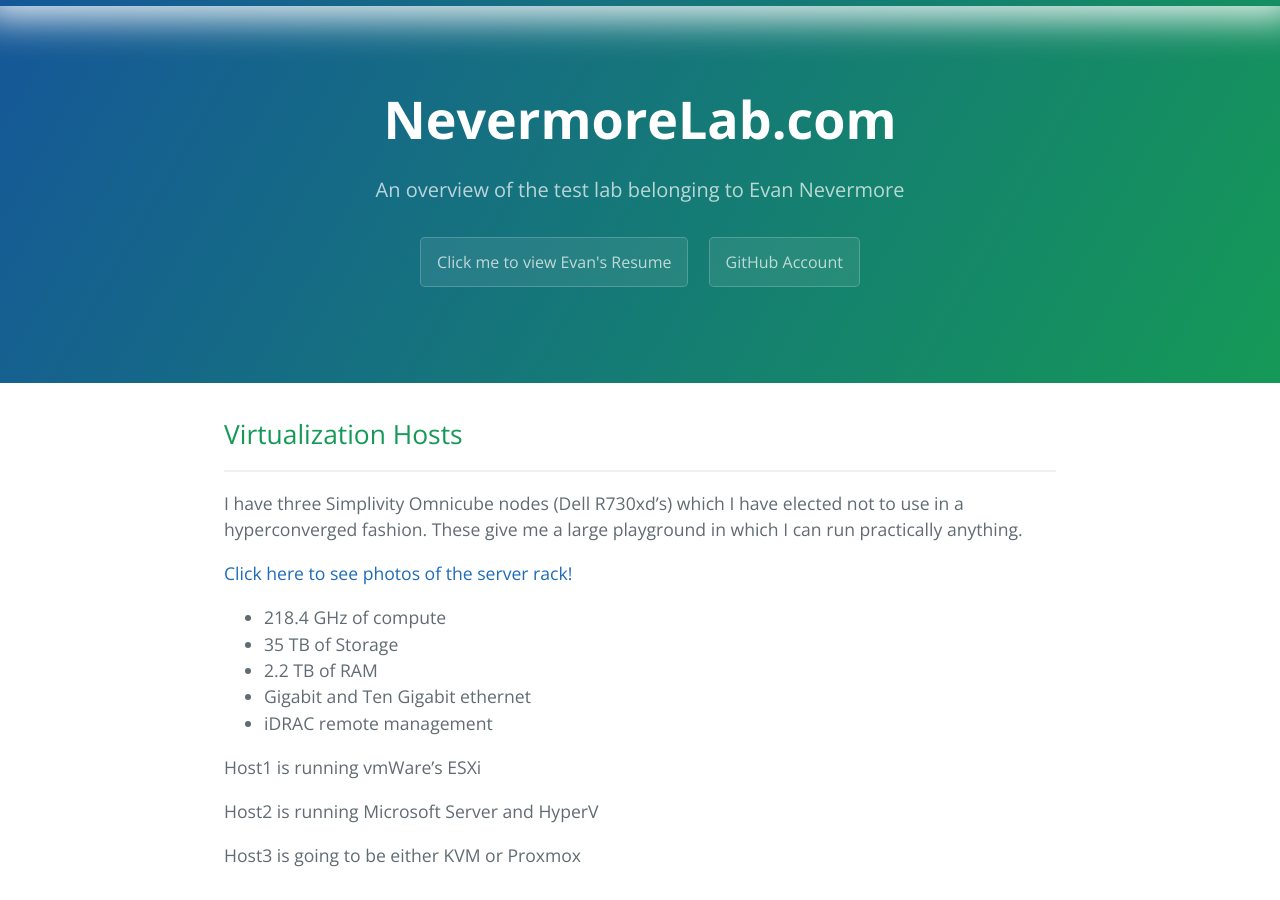
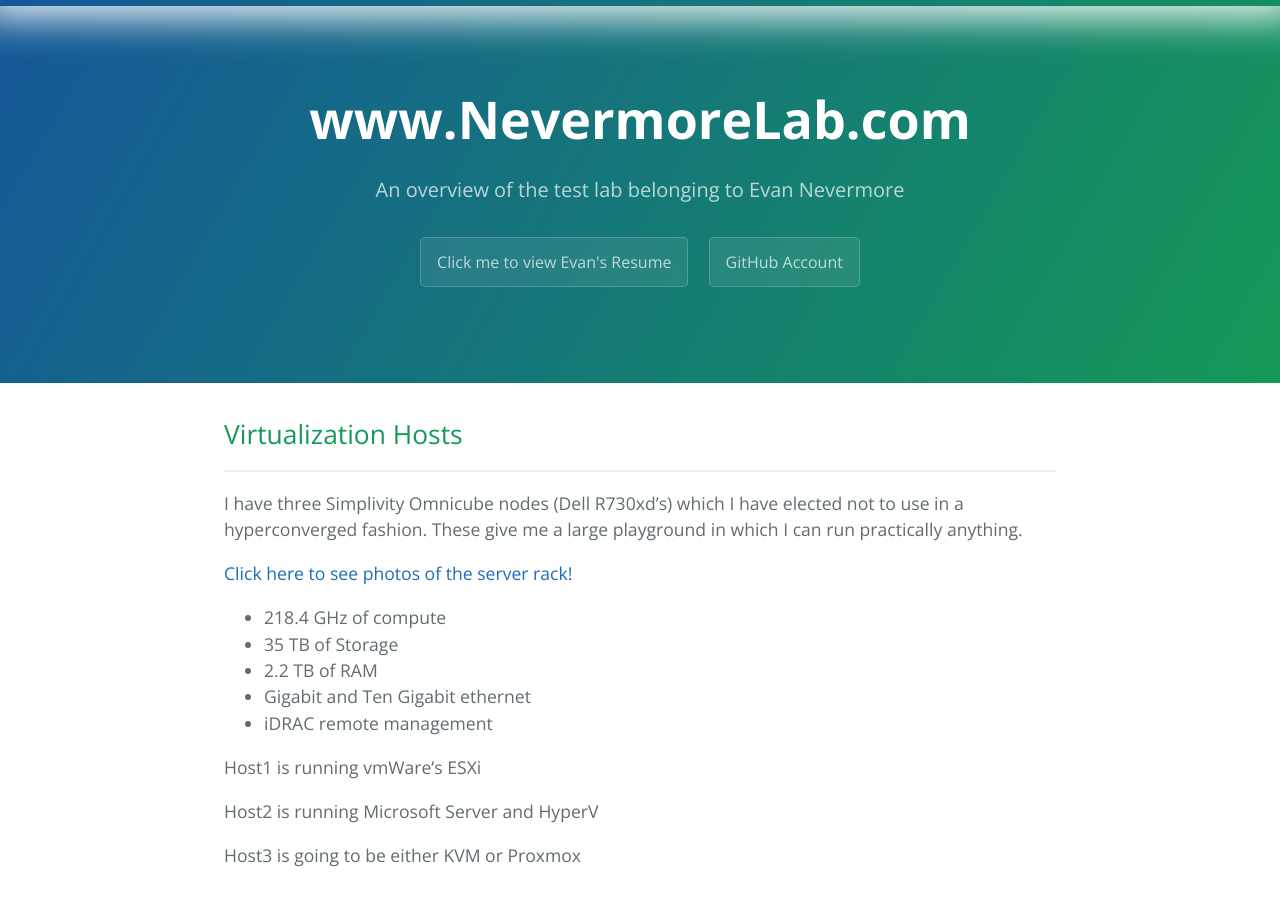
Before and after one commit to InfiniteInsight/InfiniteInsight.github.io, a Jekyll site: the page built from index.md, in a window 1280 px wide and 900 px high. Built offline with Jekyll 4.4.1, drawn with Linux system fonts in a browser that asks for light colours; our own code applies the rules of GitHub Pages for plain Markdown files.

Commit message:
description adjustment

```diff
--- a/_layouts/default.html
+++ b/_layouts/default.html
@@ -24,9 +24,9 @@
     <a id="skip-to-content" href="#content">Skip to the content.</a>
 
     <header class="page-header" role="banner">
-      <h1 class="project-name">NevermoreLab.com</h1>
+      <h1 class="project-name">www.NevermoreLab.com</h1>
       <h2 class="project-tagline">{{ page.description | default: site.description | default: site.github.project_tagline }}</h2>
-      <a href="/assets/docs/EvanNevermore-Resume.pdf" class="btn" target="_blank" rel="noopener noreferrer">Click me to view Evan's Resume</a>
+      <a href="https://www.nevermorelab.com/assets/docs/EvanNevermore-Resume.pdf" class="btn" target="_blank" rel="noopener noreferrer">Click me to view Evan's Resume</a>
       <a href="https://github.com/InfiniteInsight" class="btn">GitHub Account</a>
       {% if site.github.is_project_page %}
         <a href="{{ site.github.repository_url }}" class="btn">View on GitHub</a>
```
